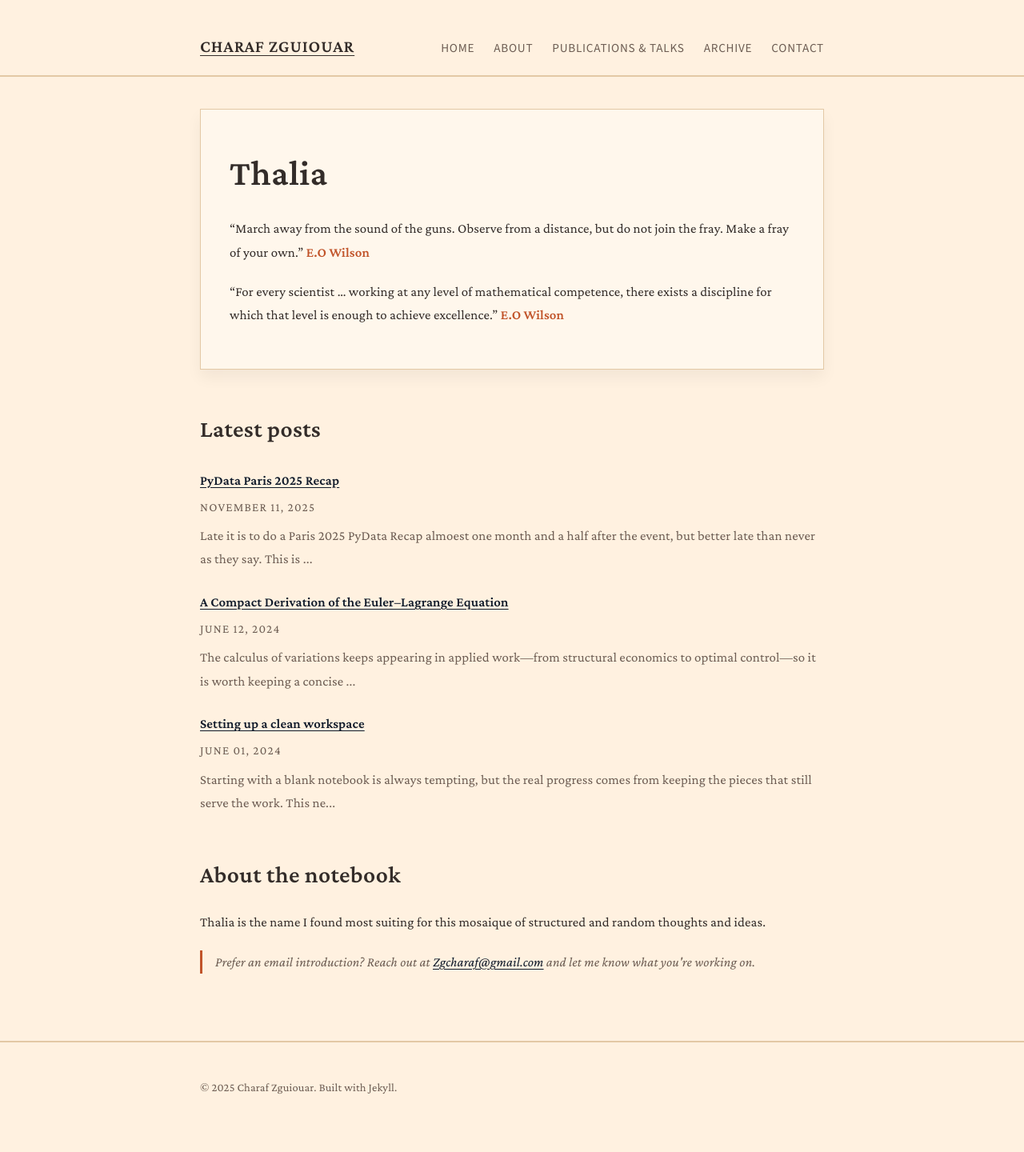
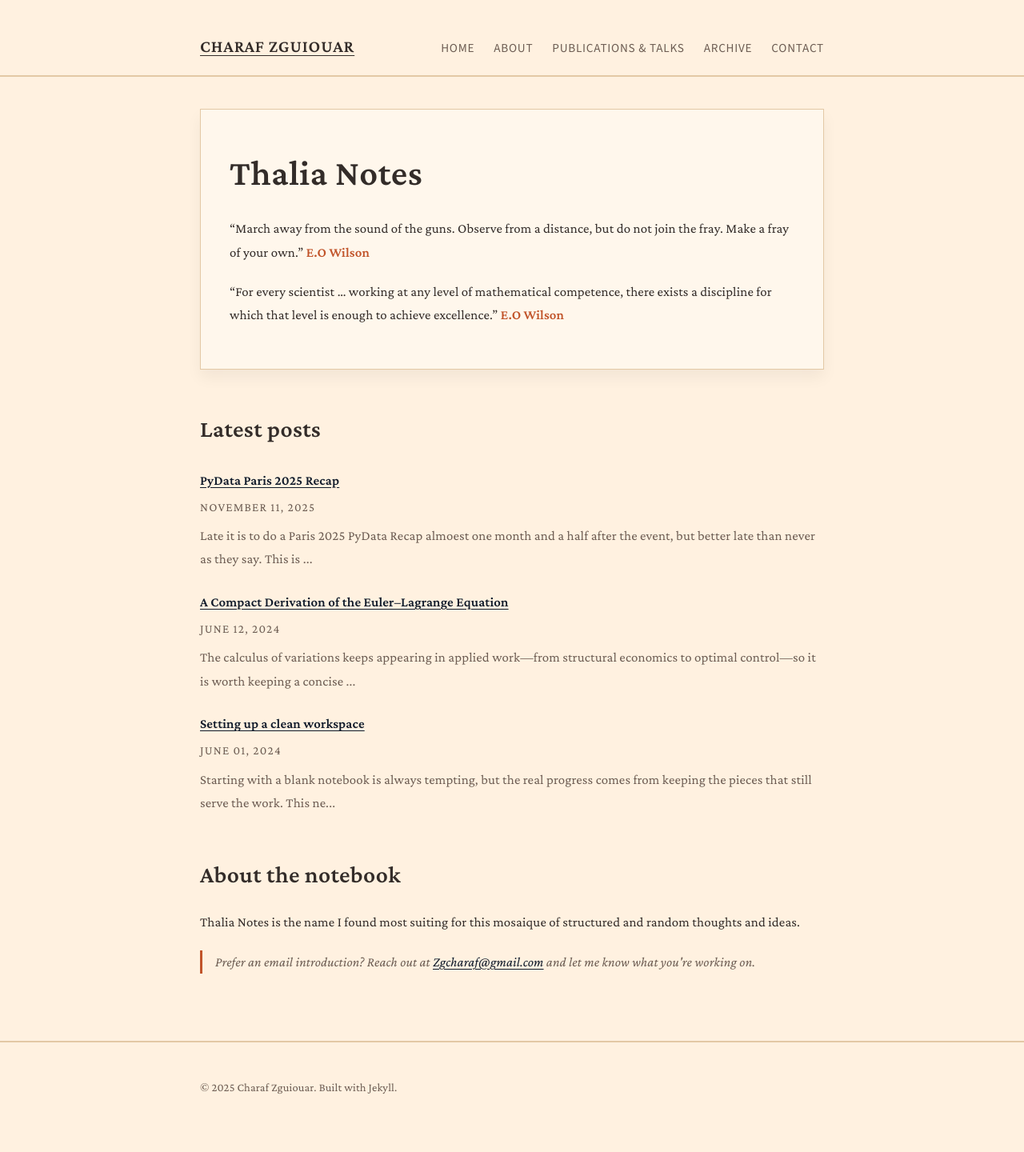
Before and after one commit to zgcharaf/zgcharaf.github.io, a Jekyll site: the page built from index.html, in a window 1280 px wide. Shown: the whole page at 80% size. Built offline with Jekyll 4.4.1, drawn with Linux system fonts in a browser that asks for light colours.

Commit message:
Rename 'Thalia' to 'Thalia Notes' in index.html

```diff
--- a/index.html
+++ b/index.html
@@ -5,7 +5,7 @@ description: Research notebook presented in a LaTeX-inspired layout.
 ---
 
 <section class="home-lede">
-  <h1>Thalia</h1>
+  <h1>Thalia Notes</h1>
   <p>
    “March away from the sound of the guns. Observe from a distance, but do not join the fray. Make a fray of your own.”
     <span class="accent-red">E.O Wilson </span>  </p>
@@ -36,7 +36,7 @@ description: Research notebook presented in a LaTeX-inspired layout.
 <section class="home-section">
   <h2>About the notebook</h2>
   <p>
-   Thalia is the name I found most suiting for this mosaique of structured and random thoughts and ideas.
+   Thalia Notes is the name I found most suiting for this mosaique of structured and random thoughts and ideas.
   </p>
   <p class="note">
     Prefer an email introduction? Reach out at <a href="mailto:{{ site.email }}">{{ site.email }}</a> and let me know
```
